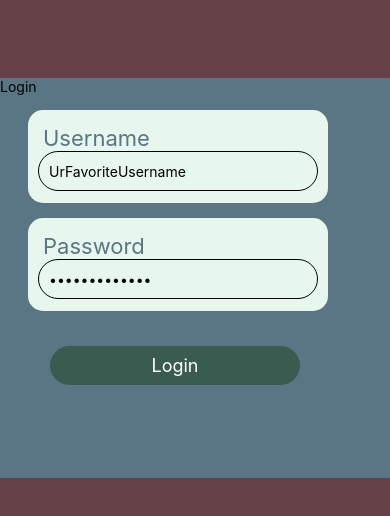
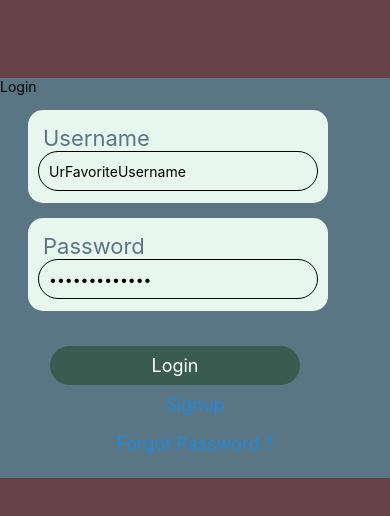
Before and after one commit to TTM-inc/OnlineChessProject-App, a React Native app: screen /Login in a window 390 px wide. Shown: the top 516 px of the page. Built offline with nearby package versions, Linux system fonts and the light colour scheme.

Commit message:
* TODO: Set padding/margin for Signup and rstPwd buttons

```diff
--- a/components/Login.jsx
+++ b/components/Login.jsx
@@ -4,6 +4,13 @@ import ViewStyle from '../assets/styles/TextInputStyle'
 import InputContainer from '../utils/InputContainer'
 import Background from './Background';
 import { Button } from '@rneui/themed'
+
+/**
+ * TODO: Set padding/margin for Signup and rstPwd buttons
+ * @returns
+ */
+
+
 const Login = () => {
   const [username, onChangeUsername] = React.useState('UrFavoriteUsername');
   const [password, onChangePassword] = React.useState('*************');
@@ -20,6 +27,8 @@ const Login = () => {
           <TextInput style={styles.string} secureTextEntry={isPwdVisible} onChangeText={onChangePassword} value={password} ></TextInput>
         </InputContainer>
         <Button buttonStyle={styles.button} containerStyle={styles.buttonContainer} title={"Login"}/>
+        <Button constainerSyle={styles.clearButton} title="Signup" type="clear"/>
+        <Button title="Forgot Password ?" type="clear"/>
       </View>
     </Background>
   )
```
